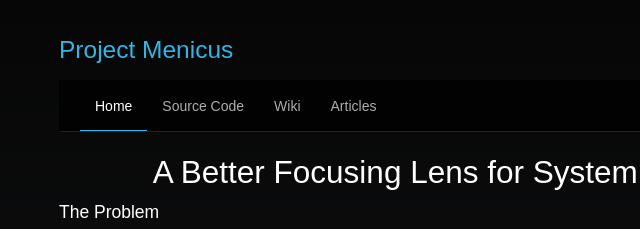
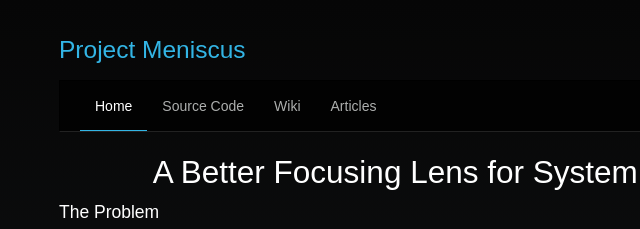
Before and after one commit to ProjectMeniscus/meniscus, a plain HTML site: page index.html in a window 1280 px wide. Shown: the top 229 px of the page, 81-721 px from the left. Drawn offline with Linux system fonts and the light colour scheme; a web font is replaced by a local one.

Commit message:
Update index.html
made a spelling corection menicus -> meniscus
-TE

```diff
--- a/index.html
+++ b/index.html
@@ -40,7 +40,7 @@
 <div class="container">
 
     <div class="masthead">
-        <h3><a href="http://projectmeniscus.org" style="text-decoration: none;">Project Menicus</a></h3>
+        <h3><a href="http://projectmeniscus.org" style="text-decoration: none;">Project Meniscus</a></h3>
         <div class="navbar">
             <div class="navbar-inner">
                 <div class="container">
```
